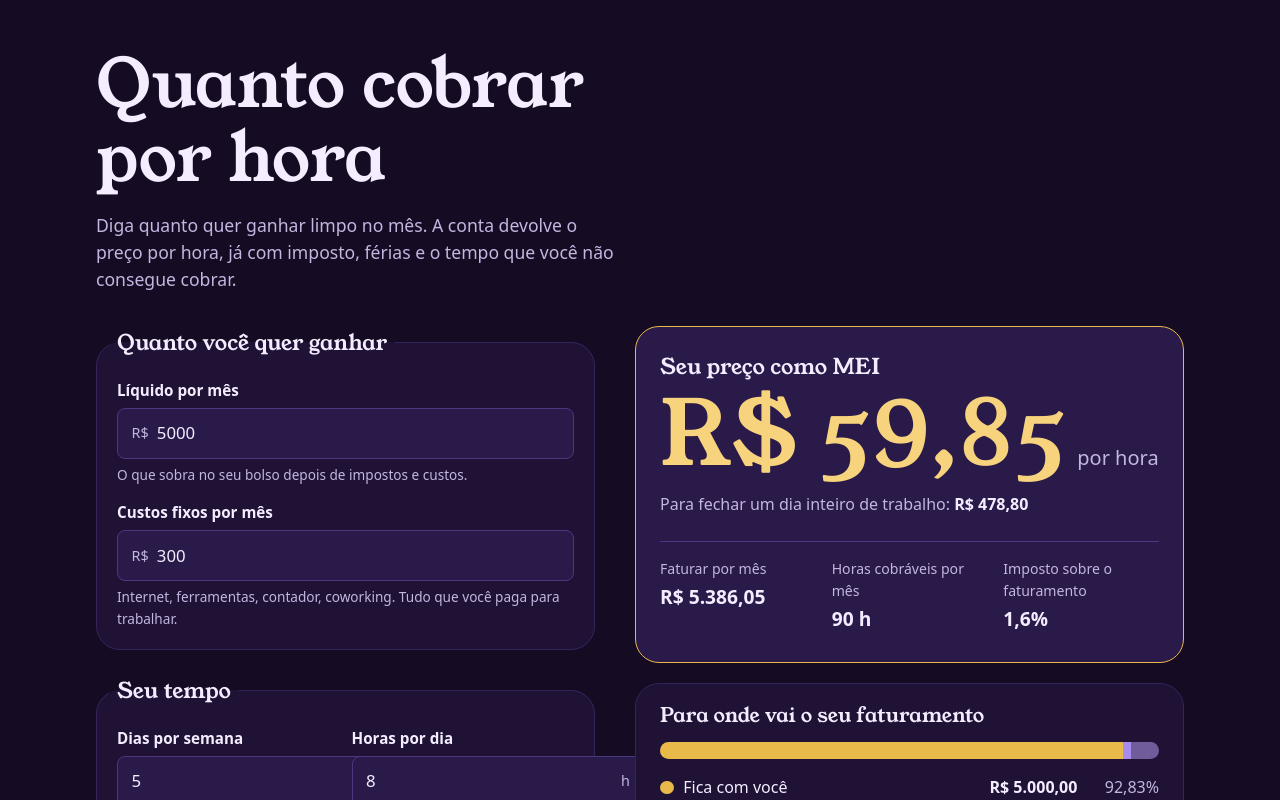
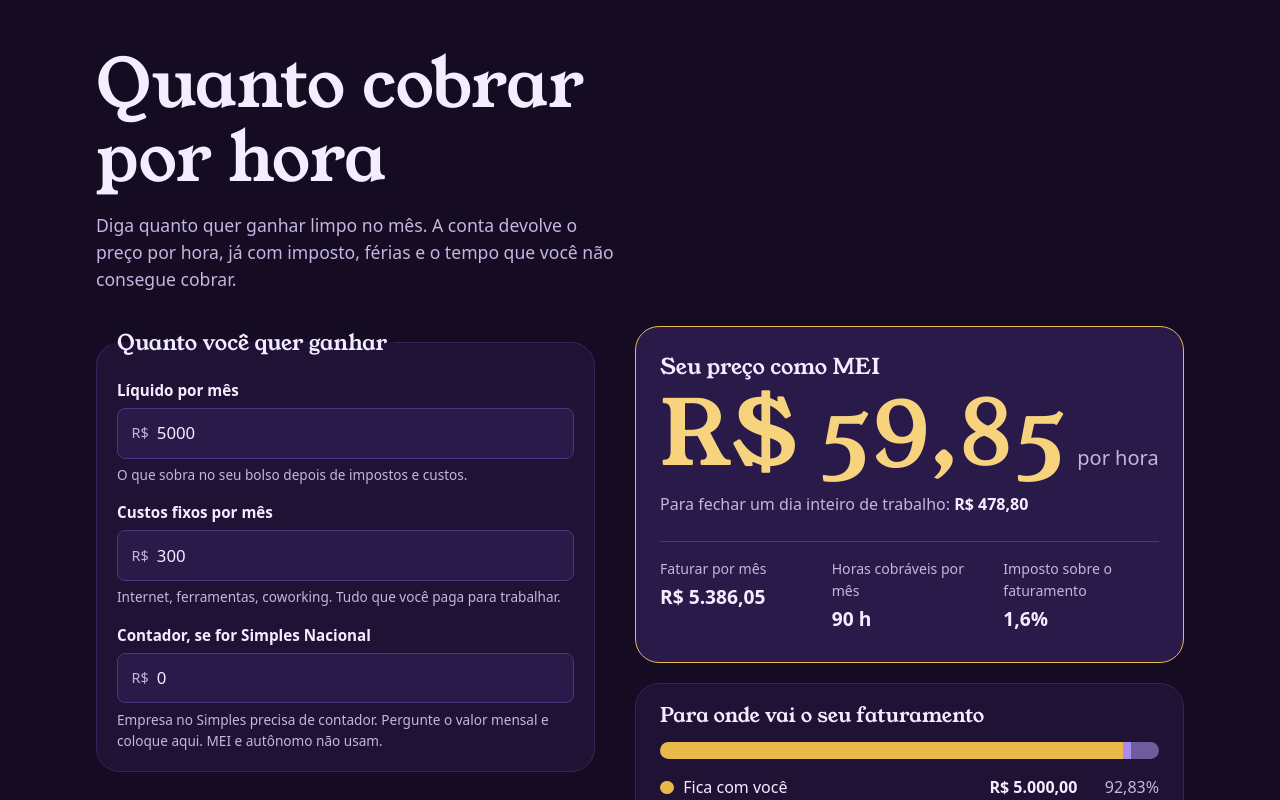
Before and after one commit to GabriellaCMaciel/nao-trabalho-de-graca, a React (Vite) app: page / in a window 1280 px wide. Shown: the top 800 px of the page. Built offline with nearby package versions, Linux system fonts and the light colour scheme.

Commit message:
feat(simples): include the accountant cost only in the Simples Nacional

```diff
--- a/src/components/InputForm.jsx
+++ b/src/components/InputForm.jsx
@@ -73,7 +73,13 @@ export default function InputForm({ form, errors, onChange, onBlur }) {
           {...campo('fixedCosts')}
           label="Custos fixos por mês"
           prefix="R$"
-          hint="Internet, ferramentas, contador, coworking. Tudo que você paga para trabalhar."
+          hint="Internet, ferramentas, coworking. Tudo que você paga para trabalhar."
+        />
+        <Field
+          {...campo('accountantCost')}
+          label="Contador, se for Simples Nacional"
+          prefix="R$"
+          hint="Empresa no Simples precisa de contador. Pergunte o valor mensal e coloque aqui. MEI e autônomo não usam."
         />
       </fieldset>
 
--- a/src/domain/pricing.js
+++ b/src/domain/pricing.js
@@ -14,7 +14,13 @@ import { REGIMES } from './validation.js'
  * @param {ReturnType<typeof calculateWorkload>} workload
  */
 export function priceForRegime(regime, v, workload) {
-  const params = { fixedCosts: v.fixedCosts, inssPlan: v.inssPlan, proLaboreMode: v.proLaboreMode }
+  // Só o Simples Nacional (empresa) exige contador; MEI e autônomo não entram nessa conta.
+  const contador = regime === 'simples' ? v.accountantCost : 0
+  const params = {
+    fixedCosts: v.fixedCosts + contador,
+    inssPlan: v.inssPlan,
+    proLaboreMode: v.proLaboreMode,
+  }
   const liquidoPara = (g) => calculateRegime(regime, g, params).netMonthly
 
   const grossMonthly = solveGrossForNet(liquidoPara, v.desiredNet)
--- a/src/domain/validation.js
+++ b/src/domain/validation.js
@@ -16,6 +16,7 @@ export const ENTRADAS_PADRAO = {
   regime: 'mei',
   desiredNet: '5000',
   fixedCosts: '300',
+  accountantCost: '0',
   workDaysPerWeek: '5',
   hoursPerDay: '8',
   billablePercent: '60',
@@ -31,6 +32,7 @@ export const ENTRADAS_PADRAO = {
 const NUMERICOS = {
   desiredNet: { label: 'Líquido desejado por mês', min: 1, max: 150_000 },
   fixedCosts: { label: 'Custos fixos por mês', min: 0, max: 100_000 },
+  accountantCost: { label: 'Contador por mês', min: 0, max: 20_000 },
   workDaysPerWeek: { label: 'Dias de trabalho por semana', min: 1, max: 7, inteiro: true },
   hoursPerDay: { label: 'Horas de trabalho por dia', min: 1, max: 16 },
   billablePercent: { label: 'Horas faturáveis (%)', min: 10, max: 100 },
```
Also changed, not shown: 2 other files (tests, documents, lock files or other folders).
